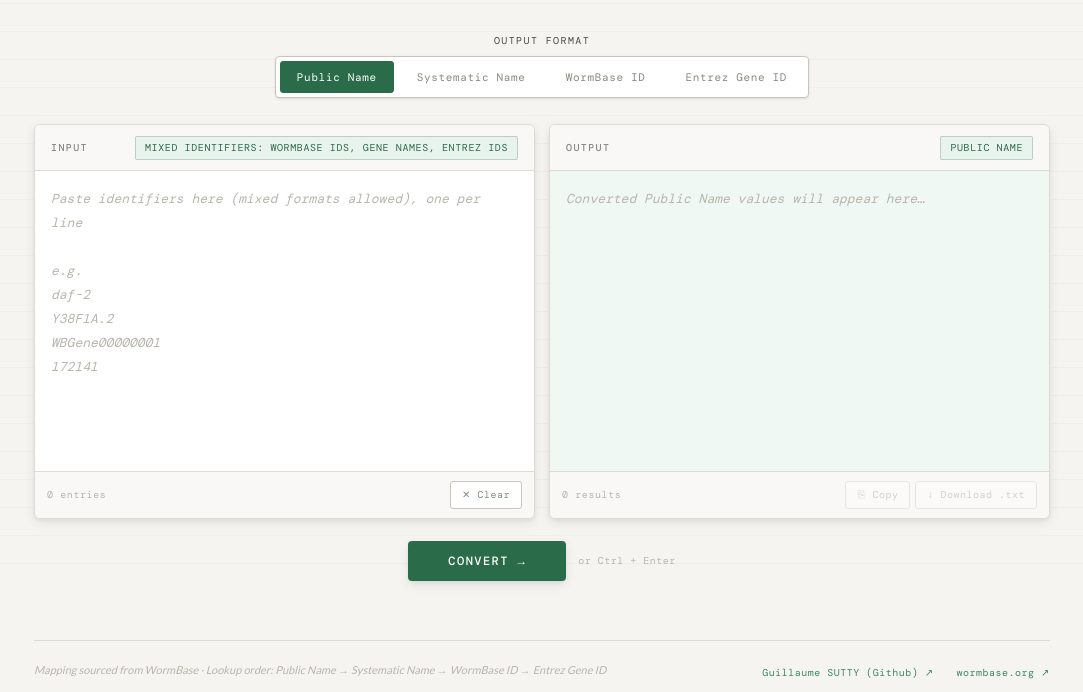
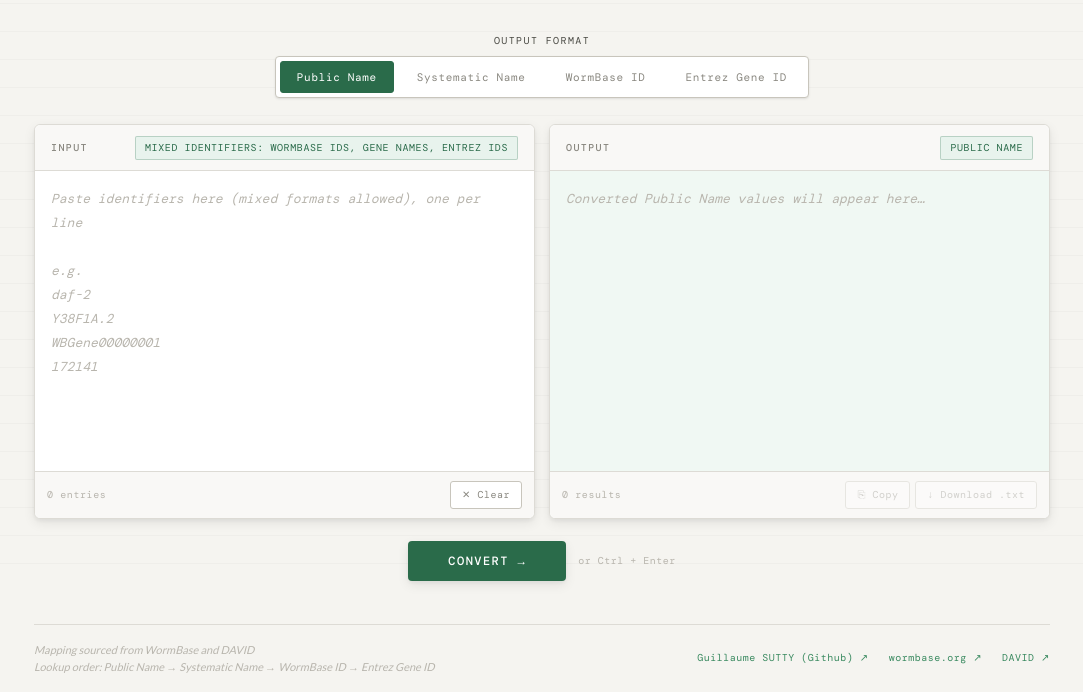
Before and after one commit to guillaumesutty/wormbase-genename-converter, a plain HTML site: page index.html in a window 1280 px wide. Shown: the part 220-912 px from the top of the page, without its empty margins (98-1181 px from the left). Drawn offline with nearby package versions, Linux system fonts and the light colour scheme; a web font is replaced by a local one.

Commit message:
Update footer

```diff
--- a/index.html
+++ b/index.html
@@ -374,7 +374,6 @@
   .stats-row {
     display: flex;
     gap: 10px;
-    margin-top: 16px;
     flex-wrap: wrap;
     justify-content: center;
     min-height: 26px;
@@ -595,10 +594,11 @@
   </div>
 
   <footer>
-    <span class="footer-note">Mapping sourced from WormBase · Lookup order: Public Name → Systematic Name → WormBase ID → Entrez Gene ID</span>
-    <div>
-      <a class="footer-link" href="https://github.com/guillaumesutty/wormbase-genename-converter" target="_blank" rel="noopener" style="margin-right: 20px;">Guillaume SUTTY (Github) ↗</a>
+    <span class="footer-note">Mapping sourced from WormBase and DAVID<br>Lookup order: Public Name → Systematic Name → WormBase ID → Entrez Gene ID</span>
+    <div style="display: flex; gap: 20px; align-items: center; flex-wrap: wrap;">
+      <a class="footer-link" href="https://github.com/guillaumesutty/wormbase-genename-converter" target="_blank" rel="noopener">Guillaume SUTTY (Github) ↗</a>
       <a class="footer-link" href="https://wormbase.org" target="_blank" rel="noopener">wormbase.org ↗</a>
+      <a class="footer-link" href="https://davidbioinformatics.nih.gov/workspace.html?tool=convertKnown_ws" target="_blank" rel="noopener">DAVID ↗</a>
     </div>
   </footer>
 
```
